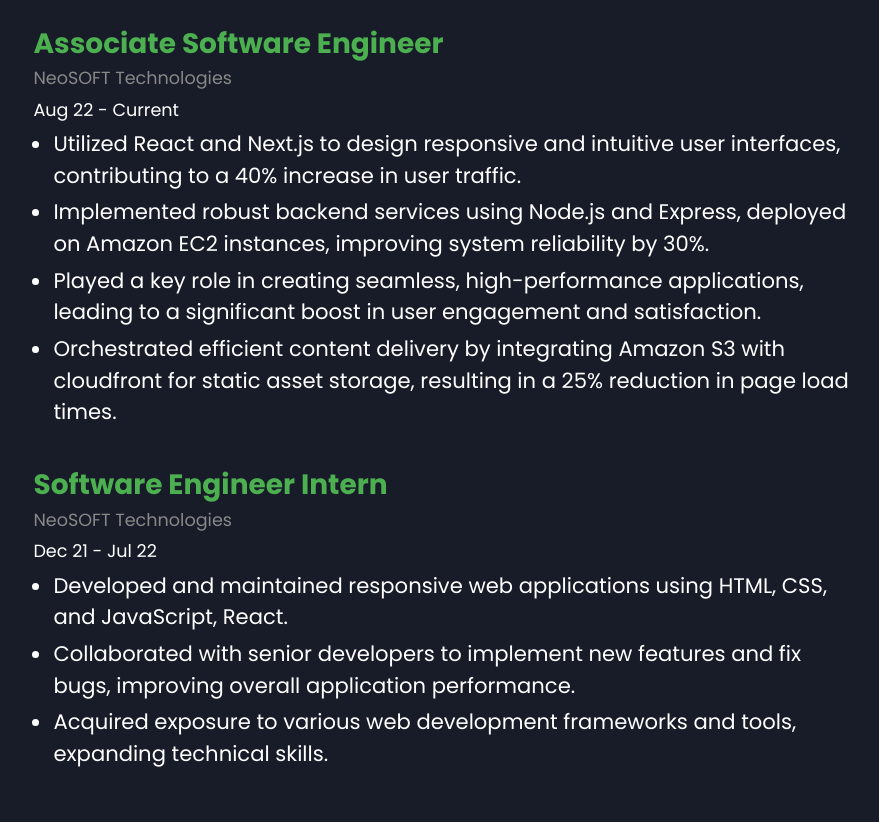
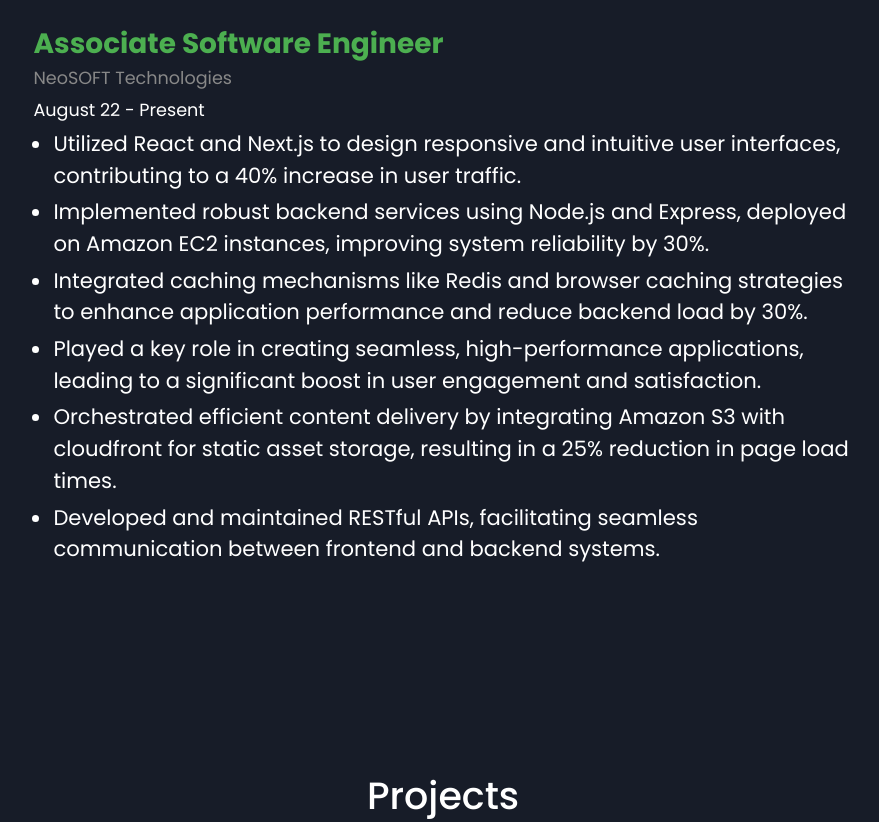
Before and after one commit to Chaitanya1672/chaitanya-potfolio-legacy, a website with bundled scripts: page index.html in a window 1280 px wide. Shown: the part 1787-2609 px from the top of the page, without its empty margins (197-1076 px from the left). Built offline with nearby package versions, Linux system fonts and the light colour scheme.

Commit message:
Added video flip project and remove intern experience

```diff
--- a/constants.js
+++ b/constants.js
@@ -23,6 +23,12 @@
     imageSrc: "Images/projects/openboard-project-preview.jpeg",
     githubLink: "https://github.com/Chaitanya1672/openboard",
     liveDemoLink: "https://openboard-project.vercel.app/",
+  },
+  {
+    title: "Video flip Editor",
+    imageSrc: "Images/projects/video-flip-editor.jpeg",
+    githubLink: "https://github.com/Chaitanya1672/video-flip-editor",
+    liveDemoLink: "https://video-flip-editor-teal.vercel.app/",
   },
   {
     title: "Binary Tree Visualizer",
@@ -149,25 +155,26 @@
     title: "Associate Software Engineer",
     company: "NeoSOFT Technologies",
     companyLink: "https://www.neosofttech.com/",
-    date: "Aug 22 - Current",
+    date: "August 22 - Present",
     highlights: [
       "Utilized React and Next.js to design responsive and intuitive user interfaces, contributing to a 40% increase in user traffic.",
       "Implemented robust backend services using Node.js and Express, deployed on Amazon EC2 instances, improving system reliability by 30%.",
+      "Integrated caching mechanisms like Redis and browser caching strategies to enhance application performance and reduce backend load by 30%.",
       "Played a key role in creating seamless, high-performance applications, leading to a significant boost in user engagement and satisfaction.",
       "Orchestrated efficient content delivery by integrating Amazon S3 with cloudfront for static asset storage, resulting in a 25% reduction in page load times.",
-      // "Developed and maintained RESTful APIs, facilitating seamless communication between frontend and backend systems.",
+      "Developed and maintained RESTful APIs, facilitating seamless communication between frontend and backend systems.",
     ],
   },
-  {
-    title: "Software Engineer Intern",
-    company: "NeoSOFT Technologies",
-    companyLink: "https://www.neosofttech.com/",
-    date: "Dec 21 - Jul 22",
-    highlights: [
-      "Developed and maintained responsive web applications using HTML, CSS, and JavaScript, React.",
-      "Collaborated with senior developers to implement new features and fix bugs, improving overall application performance.",
-      "Acquired exposure to various web development frameworks and tools, expanding technical skills.",
-      // "Conducted testing and debugging of web applications to ensure functionality and performance across different browsers.",
-    ],
-  },
+  // {
+  //   title: "Software Engineer Intern",
+  //   company: "NeoSOFT Technologies",
+  //   companyLink: "https://www.neosofttech.com/",
+  //   date: "Dec 21 - Jul 22",
+  //   highlights: [
+  //     "Developed and maintained responsive web applications using HTML, CSS, and JavaScript, React.",
+  //     "Collaborated with senior developers to implement new features and fix bugs, improving overall application performance.",
+  //     "Acquired exposure to various web development frameworks and tools, expanding technical skills.",
+  //     // "Conducted testing and debugging of web applications to ensure functionality and performance across different browsers.",
+  //   ],
+  // },
 ];
--- a/index.html
+++ b/index.html
@@ -57,7 +57,7 @@
         </div>
         <div class="intro-text">
           <p>
-            As a 3+ years experience Full-Stack web developer, I merge front-end skill
+            As a 2+ years experience Full-Stack web developer, I merge front-end skill
             with back-end prowess to engineer comprehensive web solutions. Proficient
             in <span class='intro-skills'>Nextjs</span>, and <span class='intro-skills'>ReactJs</span> for captivating
             user interfaces, coupled with expertise
--- a/styles.css
+++ b/styles.css
@@ -537,7 +537,7 @@
   /* transform: translateX(-50%); */
   cursor: pointer;
   height: 3.5rem;
-  background-color: #4caf50;
+  background-color: #0e571d;
   border-radius: 50%;
   transition: background-color 0.3s ease-in-out, transform 0.2s ease-in-out;
 }
```
Also changed, not shown: Images/projects/video-flip-editor.jpeg (added).
